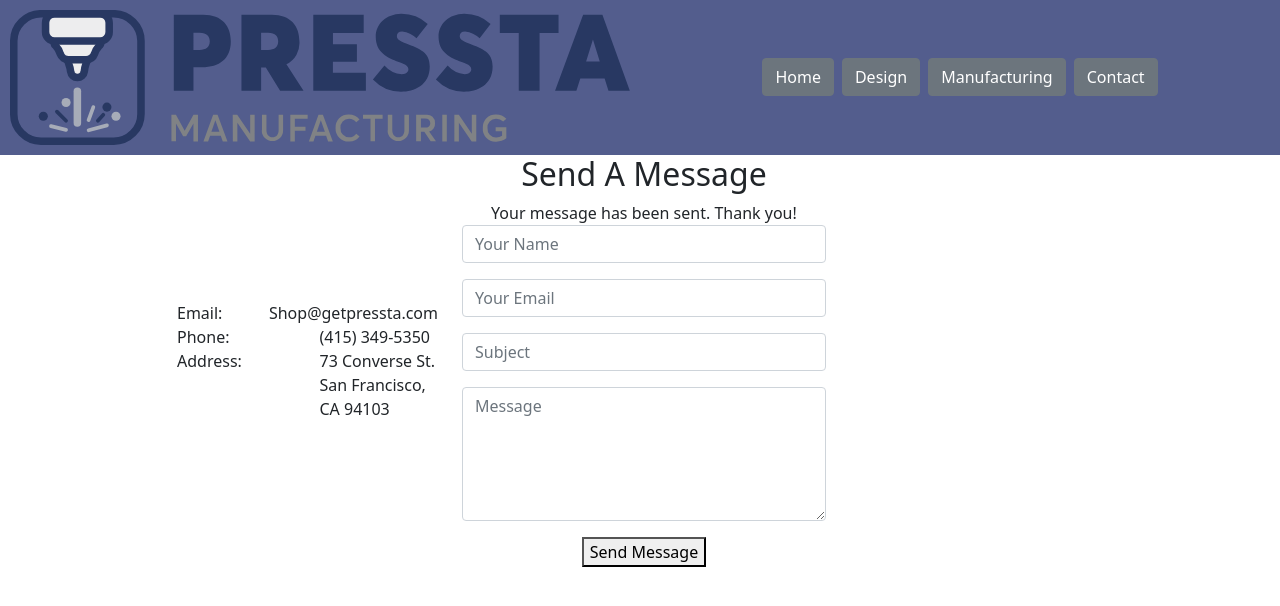
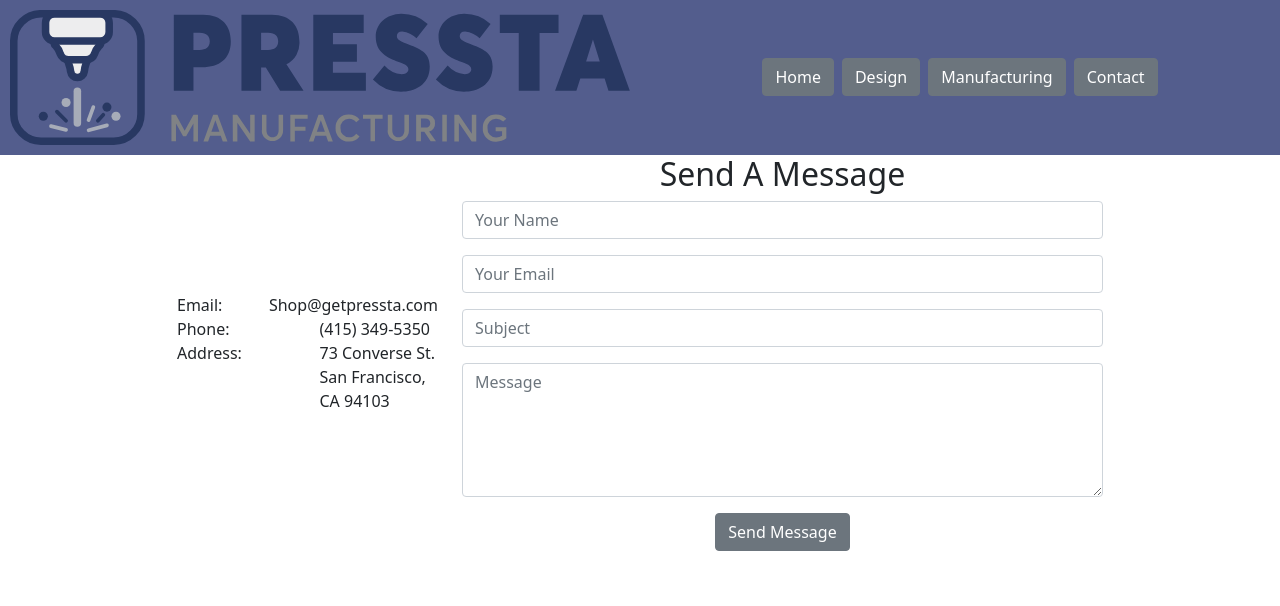
Before and after one commit to rlew631/presstamfg, a React (Create React App) app: page /contact in a window 1280 px wide. Shown: the top 606 px of the page. Built offline with nearby package versions, Linux system fonts and the light colour scheme.

Commit message:
cleaned up form

```diff
--- a/src/components/contact.js
+++ b/src/components/contact.js
@@ -1,6 +1,6 @@
 import React from "react";
 import {createUseStyles} from 'react-jss';
-import { Container, Row, Col } from "reactstrap";
+import {Button, Container, Row, Col } from "reactstrap";
 import copy from '../copy.json';
 
 const useStyles = createUseStyles({
@@ -28,14 +28,7 @@ class ContactForm extends React.Component {
     const { status } = this.state;
     return (
       <section className="paralax-mf footer-paralax bg-image sect-mt4 route">
-        <Col sm="12">
-          <div className="contact-mf">
-            <div id="contact" className="box-shadow-full">
-              <div className="row">
-                <div className="col-md-7">
-                  <div className="title-box-2">
         <h2 className="title-left">Send A Message</h2>
-                  </div>
         <div>
           <form
             action="https://formspree.io/f/xvodwvwz"
@@ -43,11 +36,7 @@ class ContactForm extends React.Component {
             className="contactForm"
             onSubmit={this.submitForm}
           >
-                      <div id="sendmessage">
-                        Your message has been sent. Thank you!
-                      </div>
-                      <div id="errormessage"></div>
-                      <div className="row">
+            <Row>
               <div className="col-md-12 mb-3">
                 <div className="form-group">
                   <input
@@ -103,18 +92,13 @@ class ContactForm extends React.Component {
                   <div className="validation"></div>
                 </div>
               </div>
-                        <div className="col-md-12">
-                          {status === "SUCCESS" ? <button type="submit" className="button button-a button-big button-rouded">Your message has been sent!</button> : <button type="submitted" className="button button-a button-big button-rouded">Send Message</button>}
-                          {status === "ERROR" && <button type="failed" className="button button-a button-big button-rouded">There was an error, please contact me on LinkedIn</button>}
-                        </div>
-                      </div>
+              <Col md="12">
+                {status === "SUCCESS" ? <Button type="submit" className="button button-a button-big button-rouded">Your message has been sent!</Button> : <Button type="submitted" className="button button-a button-big button-rouded">Send Message</Button>}
+                {status === "ERROR" && <Button type="failed" className="button button-a button-big button-rouded">There was an error, please contact us at Shop@getpressta.com</Button>}
+              </Col>
+            </Row>
           </form>
         </div>
-                </div>
-              </div>
-            </div>
-          </div>
-        </Col>
       </section>
     );
   }
```
Lines whose indentation alone changed are shown as unchanged.
